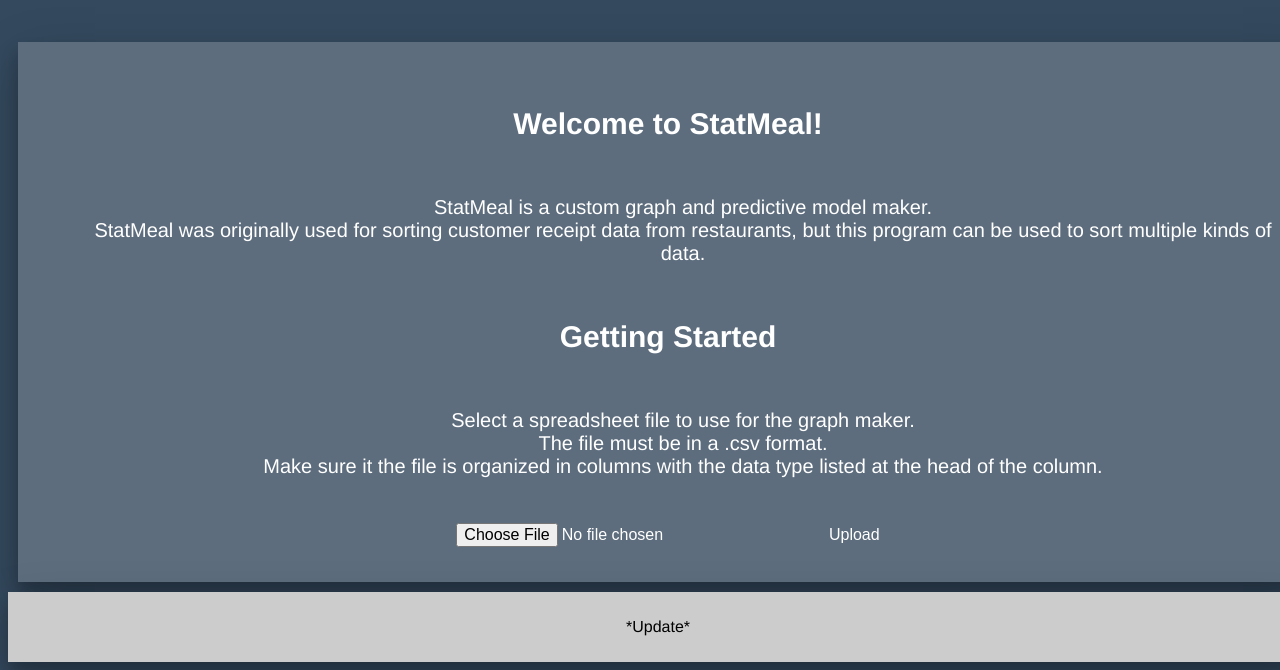
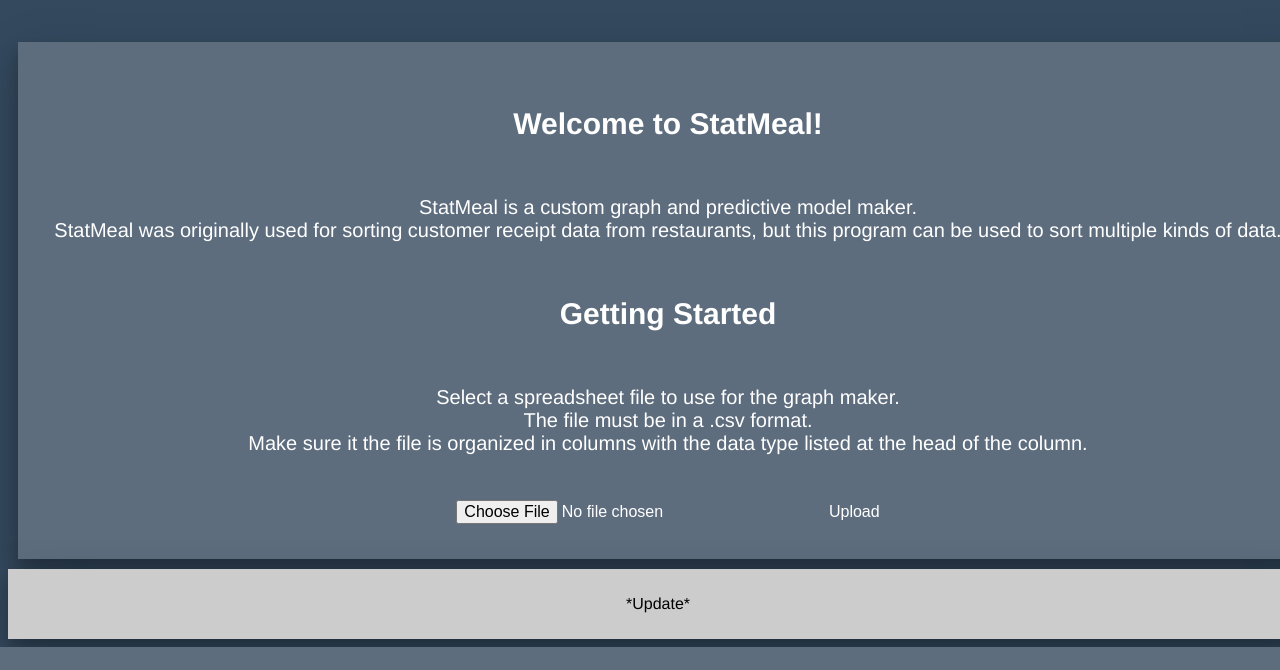
Before and after one commit to JKot2020/StatMeal, a Flask app: page / in a window 1280 px wide. Shown: the part 368-1038 px from the top of the page. After the commit the page ends 1015 px from the top, so only its background shows below. Run offline with Flask 3, Linux system fonts and the light colour scheme.

Commit message:
Fix margins

```diff
--- a/templates/graphMakerOutput.html
+++ b/templates/graphMakerOutput.html
@@ -22,7 +22,7 @@
         <p class="page_type">Graph Maker Output</p>
         <section>
             <article>
-                <p style="margin-left: 60px; margin-right: 30px;">Below is your graph.</p>
+                <p>Below is your graph.</p>
             </article>
         </section>
         <section>
--- a/templates/statmeal.html
+++ b/templates/statmeal.html
@@ -23,9 +23,9 @@
         <section>
             <article>
                 <h2>Welcome to StatMeal!</h2>
-                <p style="margin-left: 60px; margin-right: 30px;">StatMeal is a custom graph and predictive model maker.<br>StatMeal was originally used for sorting customer receipt data from restaurants, but this program can be used to sort multiple kinds of data.</p>
+                <p>StatMeal is a custom graph and predictive model maker.<br>StatMeal was originally used for sorting customer receipt data from restaurants, but this program can be used to sort multiple kinds of data.</p>
                 <h2>Getting Started</h2>
-                <p style="margin-left: 60px; margin-right: 30px;">Select a spreadsheet file to use for the graph maker.<br>The file must be in a .csv format.<br>Make sure it the file is organized in columns with the data type listed at the head of the column.</p>
+                <p>Select a spreadsheet file to use for the graph maker.<br>The file must be in a .csv format.<br>Make sure it the file is organized in columns with the data type listed at the head of the column.</p>
                 <form action = "/graph-maker" method = "post" enctype="multipart/form-data">
                     <input type="file" name="file" />
                     <input type = "submit" value="Upload">
```
